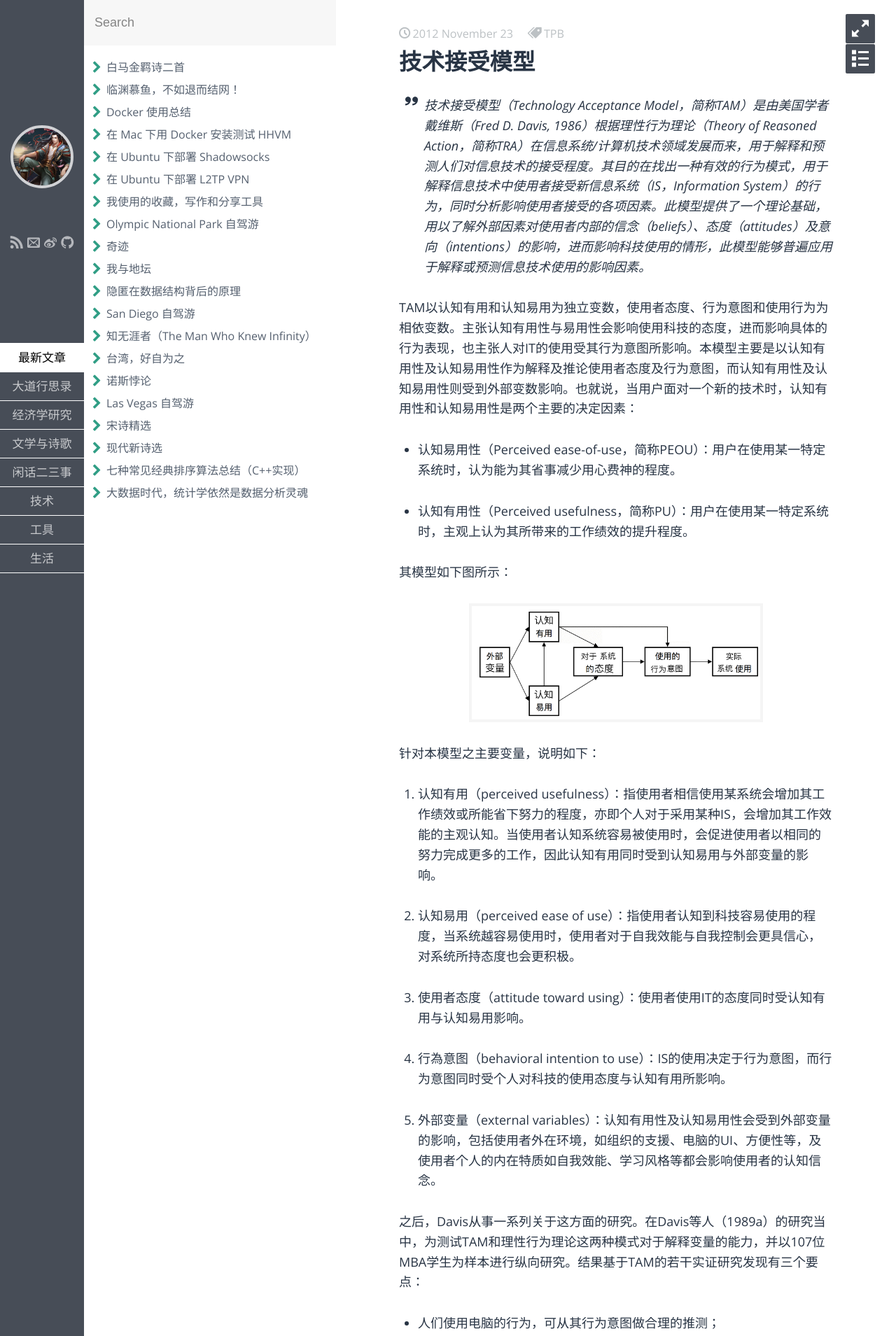
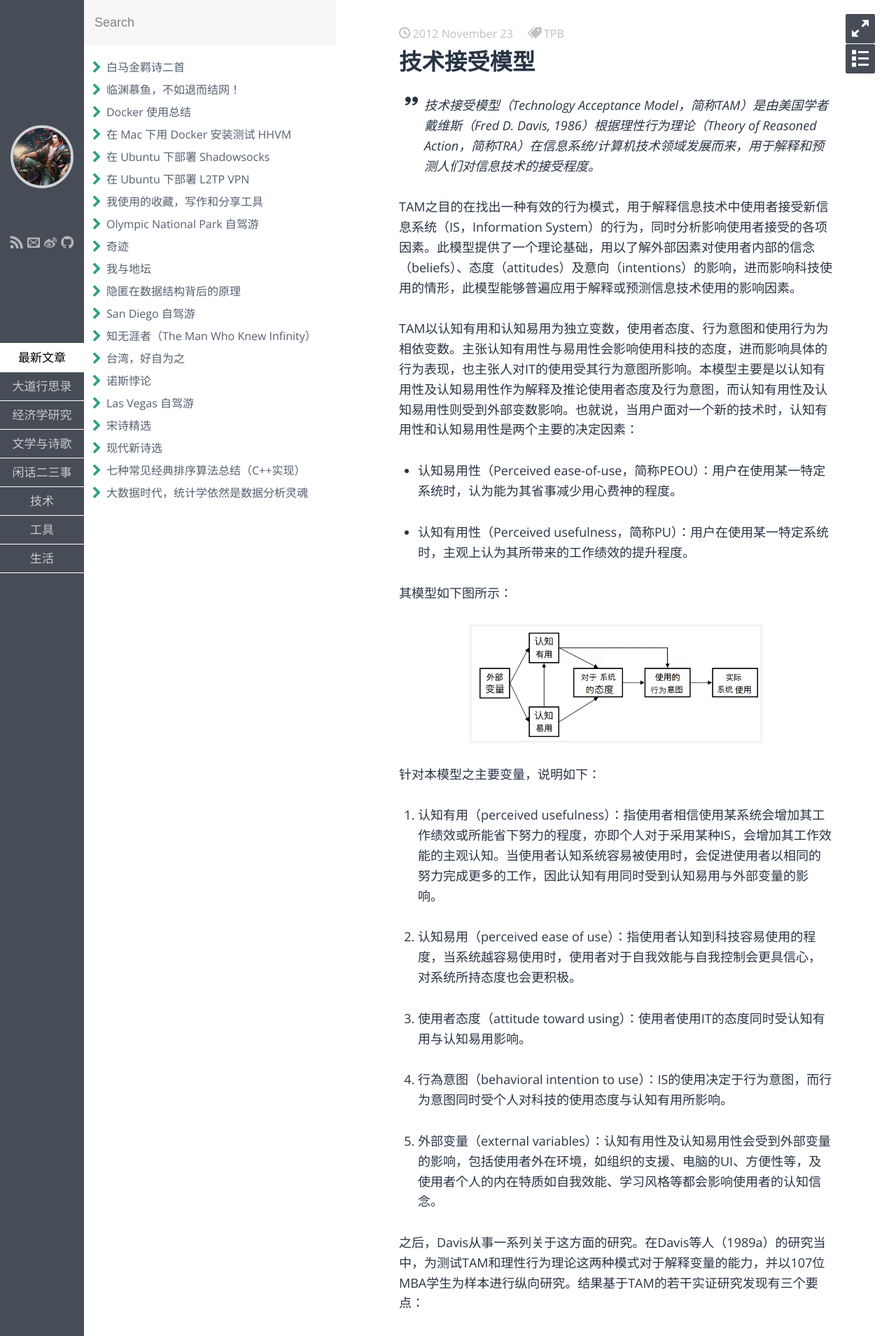
Before and after one commit to fzuo/baimafujinji, a Jekyll site: the page built from _posts/others/2012-11-23-technology-acceptance.md, in a window 1280 px wide. Shown: the top 1909 px of the page at 70% size. Built offline with Jekyll 4.4.1, drawn with Linux system fonts in a browser that asks for light colours; some web fonts are replaced.

Commit message:
Update 2012-11-23-technology-acceptance.md

```diff
--- a/_posts/others/2012-11-23-technology-acceptance.md
+++ b/_posts/others/2012-11-23-technology-acceptance.md
@@ -6,7 +6,9 @@ tags: TPB
 keywords: TAM,技术接受模型
 ---
 
-> 技术接受模型（Technology Acceptance Model，简称TAM）是由美国学者戴维斯（Fred D. Davis, 1986）根据理性行为理论（Theory of Reasoned Action，简称TRA）在信息系统/计算机技术领域发展而来，用于解释和预测人们对信息技术的接受程度。其目的在找出一种有效的行为模式，用于解释信息技术中使用者接受新信息系统（IS，Information System）的行为，同时分析影响使用者接受的各项因素。此模型提供了一个理论基础，用以了解外部因素对使用者内部的信念（beliefs）、态度（attitudes）及意向（intentions）的影响，进而影响科技使用的情形，此模型能够普遍应用于解释或预测信息技术使用的影响因素。
+> 技术接受模型（Technology Acceptance Model，简称TAM）是由美国学者戴维斯（Fred D. Davis, 1986）根据理性行为理论（Theory of Reasoned Action，简称TRA）在信息系统/计算机技术领域发展而来，用于解释和预测人们对信息技术的接受程度。
+
+TAM之目的在找出一种有效的行为模式，用于解释信息技术中使用者接受新信息系统（IS，Information System）的行为，同时分析影响使用者接受的各项因素。此模型提供了一个理论基础，用以了解外部因素对使用者内部的信念（beliefs）、态度（attitudes）及意向（intentions）的影响，进而影响科技使用的情形，此模型能够普遍应用于解释或预测信息技术使用的影响因素。
 
 TAM以认知有用和认知易用为独立变数，使用者态度、行为意图和使用行为为相依变数。主张认知有用性与易用性会影响使用科技的态度，进而影响具体的行为表现，也主张人对IT的使用受其行为意图所影响。本模型主要是以认知有用性及认知易用性作为解释及推论使用者态度及行为意图，而认知有用性及认知易用性则受到外部变数影响。也就说，当用户面对一个新的技术时，认知有用性和认知易用性是两个主要的决定因素：
 
```
